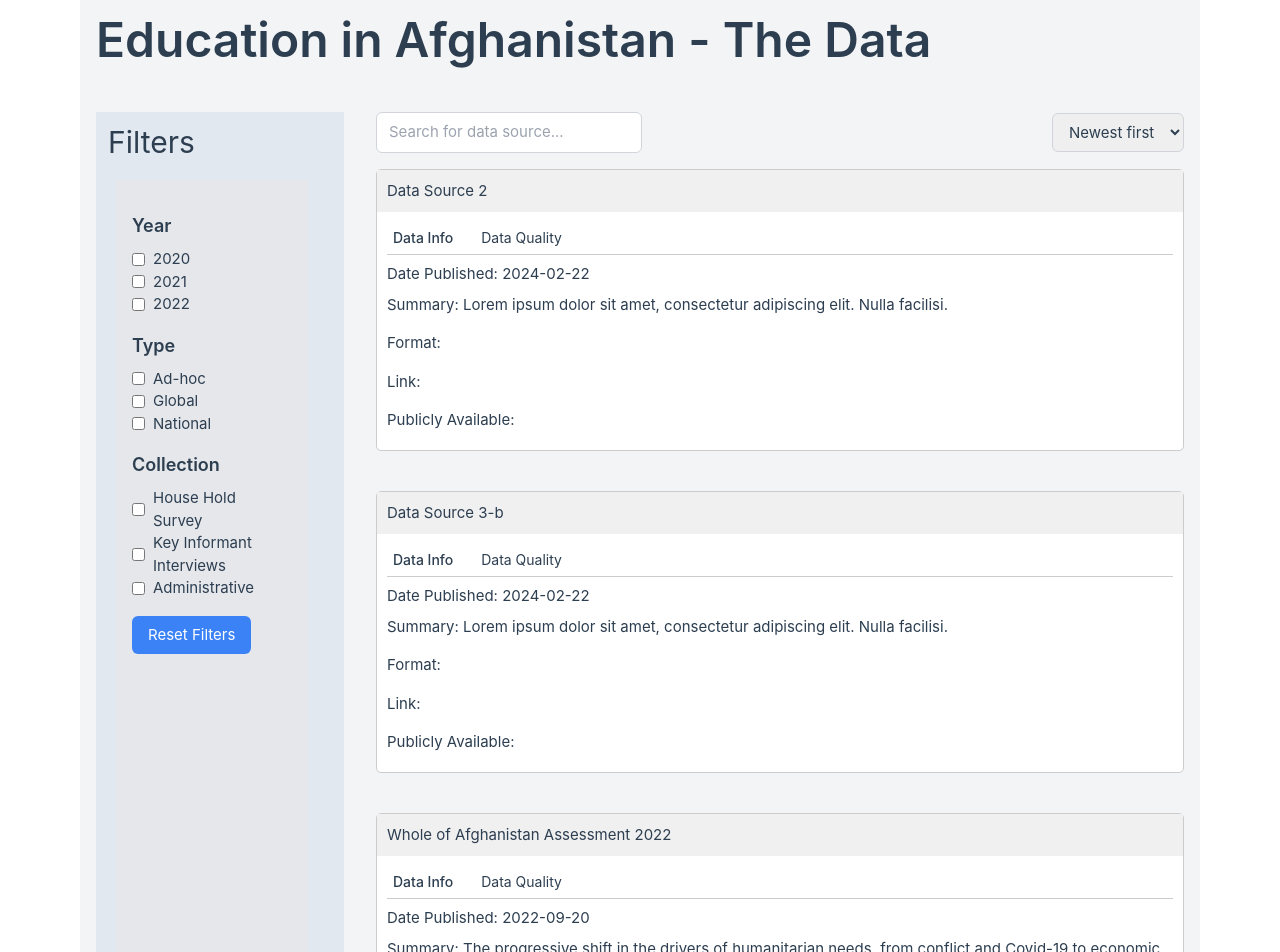
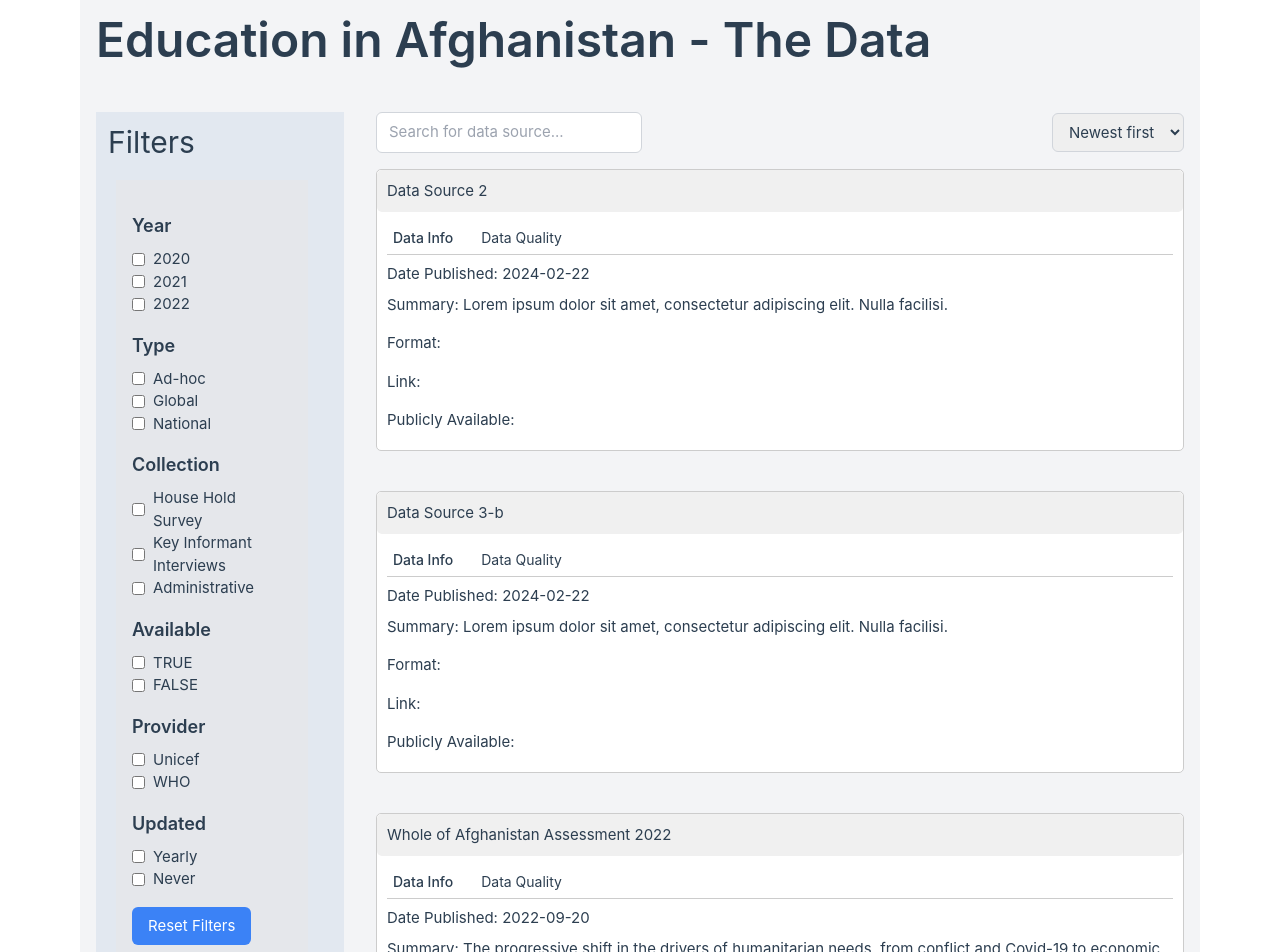
Before and after one commit to rubyimrie/education-data, a Vue app: page / in a window 1280 px wide. Shown: the top 952 px of the page. Built offline with nearby package versions, Linux system fonts and the light colour scheme.

Commit message:
adding filters

```diff
--- a/src/App.vue
+++ b/src/App.vue
@@ -27,11 +27,35 @@
                   </label>
                 </div>
                 <!-- Collection Filter -->
-                <div>
+                <div class="mb-4">
                   <h3 class="text-lg font-semibold mb-2">Collection</h3>
                   <label v-for="collection in availableCollections" :key="collection" class="flex items-center">
                     <input type="checkbox" v-model="selectedCollections" :value="collection" class="mr-2">
                     {{ collection }}
+                  </label>
+                </div>
+                <!-- Availability Filter -->
+                <div class="mb-4">
+                  <h3 class="text-lg font-semibold mb-2">Available</h3>
+                  <label v-for="availability in availableAvailabilities" :key="availability" class="flex items-center">
+                    <input type="checkbox" v-model="selectedAvailability" :value="availability" class="mr-2">
+                    {{ availability }}
+                  </label>
+                </div>
+                <!-- Provider Filter -->
+                <div class="mb-4">
+                  <h3 class="text-lg font-semibold mb-2">Provider</h3>
+                  <label v-for="provider in availableProviders" :key="provider" class="flex items-center">
+                    <input type="checkbox" v-model="selectedProviders" :value="provider" class="mr-2">
+                    {{ provider }}
+                  </label>
+                </div>
+                <!-- Updated Filter -->
+                <div>
+                  <h3 class="text-lg font-semibold mb-2">Updated</h3>
+                  <label v-for="updated in availableUpdated" :key="updated" class="flex items-center">
+                    <input type="checkbox" v-model="selectedUpdated" :value="updated" class="mr-2">
+                    {{ updated }}
                   </label>
                 </div>
                 <!-- Button -->
@@ -93,6 +117,9 @@
       selectedYears: [], // Define selectedYears array
       selectedTypes: [], // Define selectedTypes array
       selectedCollections: [], // Define selectedCollections array
+      selectedAvailability: [], // Define selectedAvailability array
+      selectedProviders: [], // Define selectedProviders array
+      selectedUpdated: [],
       matchedIndex: -1, // Define matchedIndex property
       dataSources: [
         {
@@ -110,7 +137,11 @@
             collection: ['House Hold Survey', 'Key Informant Interviews'],
             internal: 'TRUE',
             available: 'TRUE',
-            datatype: 'Ad-hoc'
+            datatype: 'Ad-hoc',
+            provider: 'Unicef',
+            previous:[],
+            confidence:{national:95,urban:90,rural:90,refugee:90},
+            margin:{national:5,urban:9,rural:9,refugee:7}
           }
         },
         {
@@ -124,7 +155,10 @@
             collection: ['Administrative'],
             timeliness: '95%',
             updated: 'Never',
-            datatype: 'Global'
+            datatype: 'Global',
+            provider: 'Unicef',
+            available: 'FALSE',
+            previous:[]
           }
         },
         {
@@ -138,7 +172,10 @@
             timeliness: '95%',
             updated: 'Never',
             collection: ['Administrative'],
-            datatype: 'National'
+            datatype: 'National',
+            provider: 'WHO',
+            available: 'TRUE',
+            previous:[]
           }
         }
       ],
@@ -186,6 +223,27 @@
     });
     return Array.from(types);
   },
+  availableAvailabilities() {
+    const availabilities = new Set();
+    this.dataSources.forEach(source => {
+      availabilities.add(source.data.available);
+    });
+    return Array.from(availabilities);
+  },
+  availableProviders() {
+    const providers = new Set();
+    this.dataSources.forEach(source => {
+      providers.add(source.data.provider);
+    });
+    return Array.from(providers);
+  },
+  availableUpdated() {
+    const updated = new Set();
+    this.dataSources.forEach(source => {
+      updated.add(source.data.updated);
+    });
+    return Array.from(updated);
+  },
   matchedDataSourceSearch() {
       if (!this.searchQuery.trim()) return null;
       const query = this.searchQuery.trim().toLowerCase();
@@ -206,6 +264,15 @@
       filteredData = filteredData.filter(source => {
         return this.selectedCollections.some(collection => source.data.collection.includes(collection));
       });
+    }
+    if (this.selectedAvailability.length > 0) {
+      filteredData = filteredData.filter(source => this.selectedAvailability.includes(source.data.available));
+    }
+    if (this.selectedProviders.length > 0) {
+      filteredData = filteredData.filter(source => this.selectedProviders.includes(source.data.provider));
+    }
+    if (this.selectedUpdated.length > 0) {
+      filteredData = filteredData.filter(source => this.selectedUpdated.includes(source.data.updated));
     }
     return filteredData;
   },
--- a/src/components/DataSource.vue
+++ b/src/components/DataSource.vue
@@ -70,6 +70,7 @@
     padding: 10px;
     background-color: #f0f0f0;
     cursor: pointer;
+    border-radius: 5px;
   }
 
   .collapsible-content {
```
